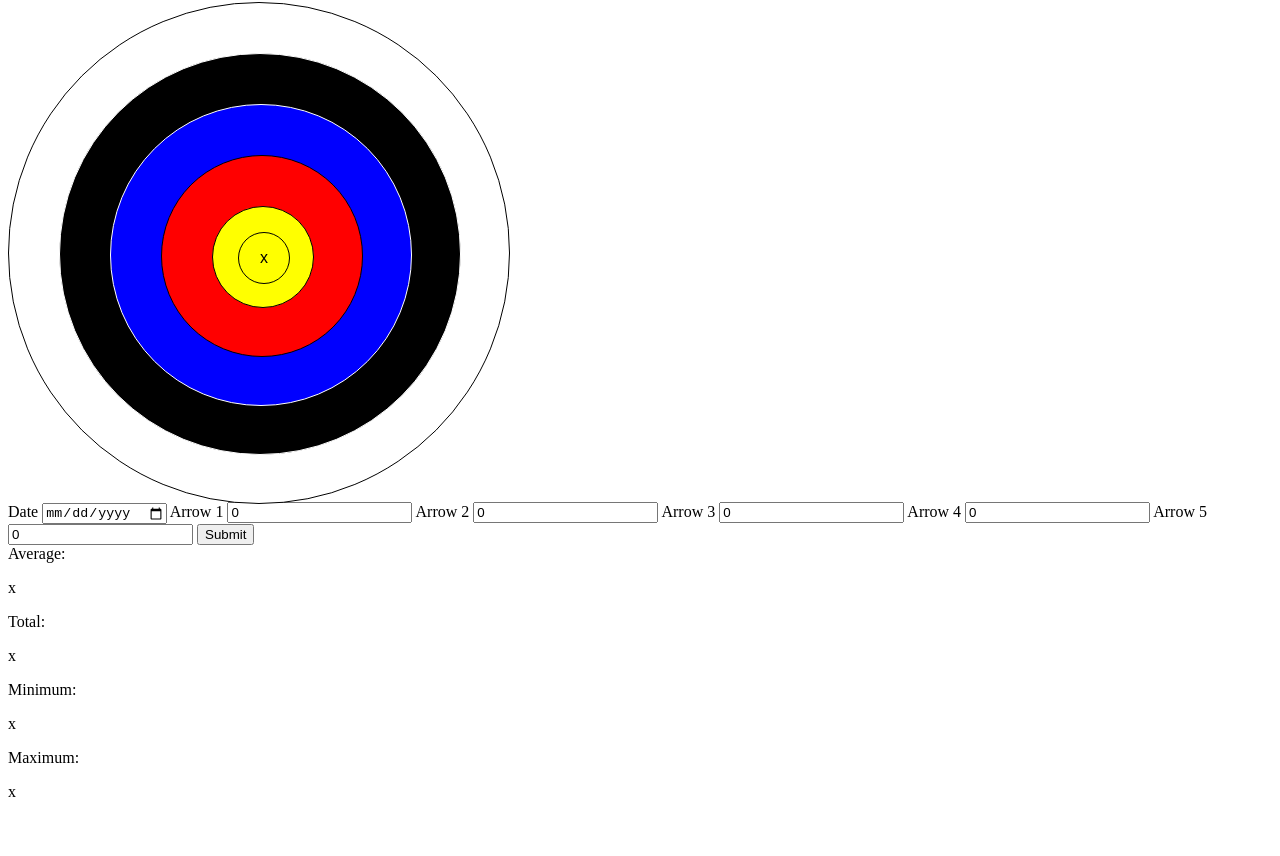
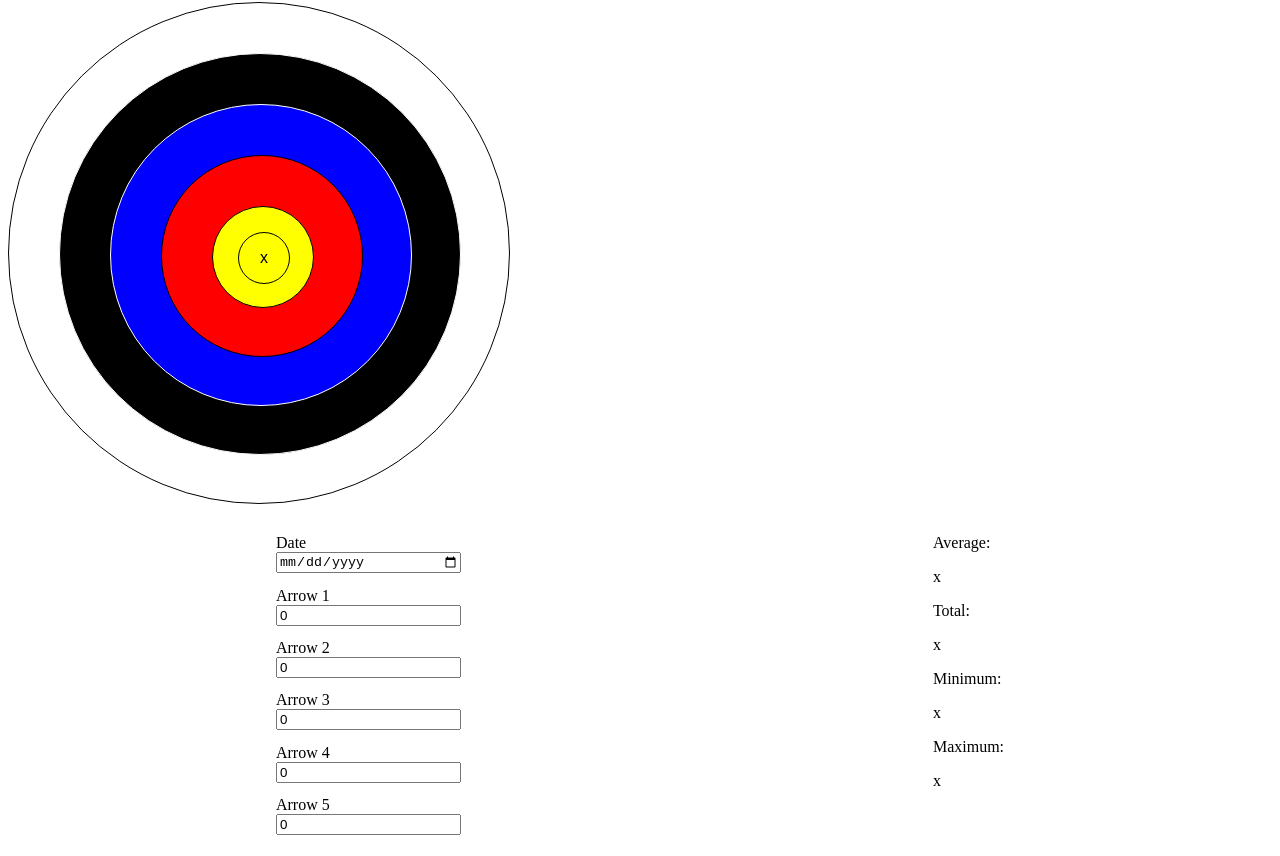
Before and after one commit to xScoopy/TargetTracker, a plain HTML site: page index.html in a window 1280 px wide. Shown: the part 78-934 px from the top of the page. Before the commit the page ends 903 px from the top, so only its background shows below. Drawn offline with Linux system fonts and the light colour scheme.

Commit message:
flexed form and display areas, removed submit button

```diff
--- a/index.html
+++ b/index.html
@@ -48,7 +48,7 @@
                 <input id='arrow4' type='number' value='0'>
                 <label for='arrow5'>Arrow 5</label>
                 <input id='arrow5' type='number' value='0'>
-                <button id='submit'>Submit</button>
+
             </form>
         </section>
         <section id='data-output'>
--- a/styles.css
+++ b/styles.css
@@ -95,7 +95,20 @@ canvas{
 /*Flex boxes for entire page*/
 #main-container{
     display: flex;
+    flex-direction: row;
+    justify-content: space-around;
+    margin-left: 2em;
+    margin-right: 2em;
+    margin-top: 2em;
+
+}
+/*arranging form*/
+#arrow-form{
+    display: flex;
     flex-direction: column;
-    justify-content: center;
-    justify-content: space-between;
+
 }
+/*input spacing*/
+input{
+    margin-bottom: 1em;
+}
```
